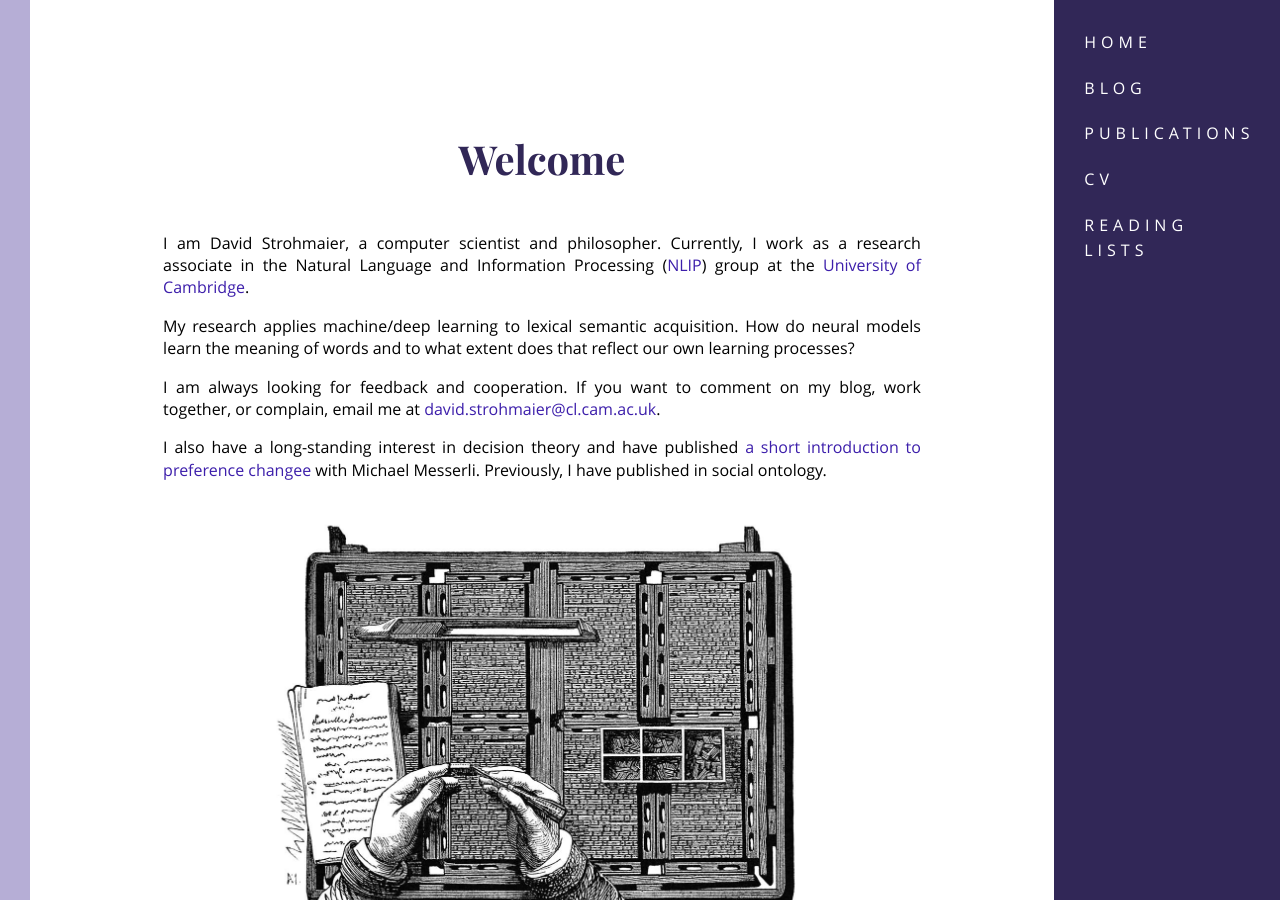
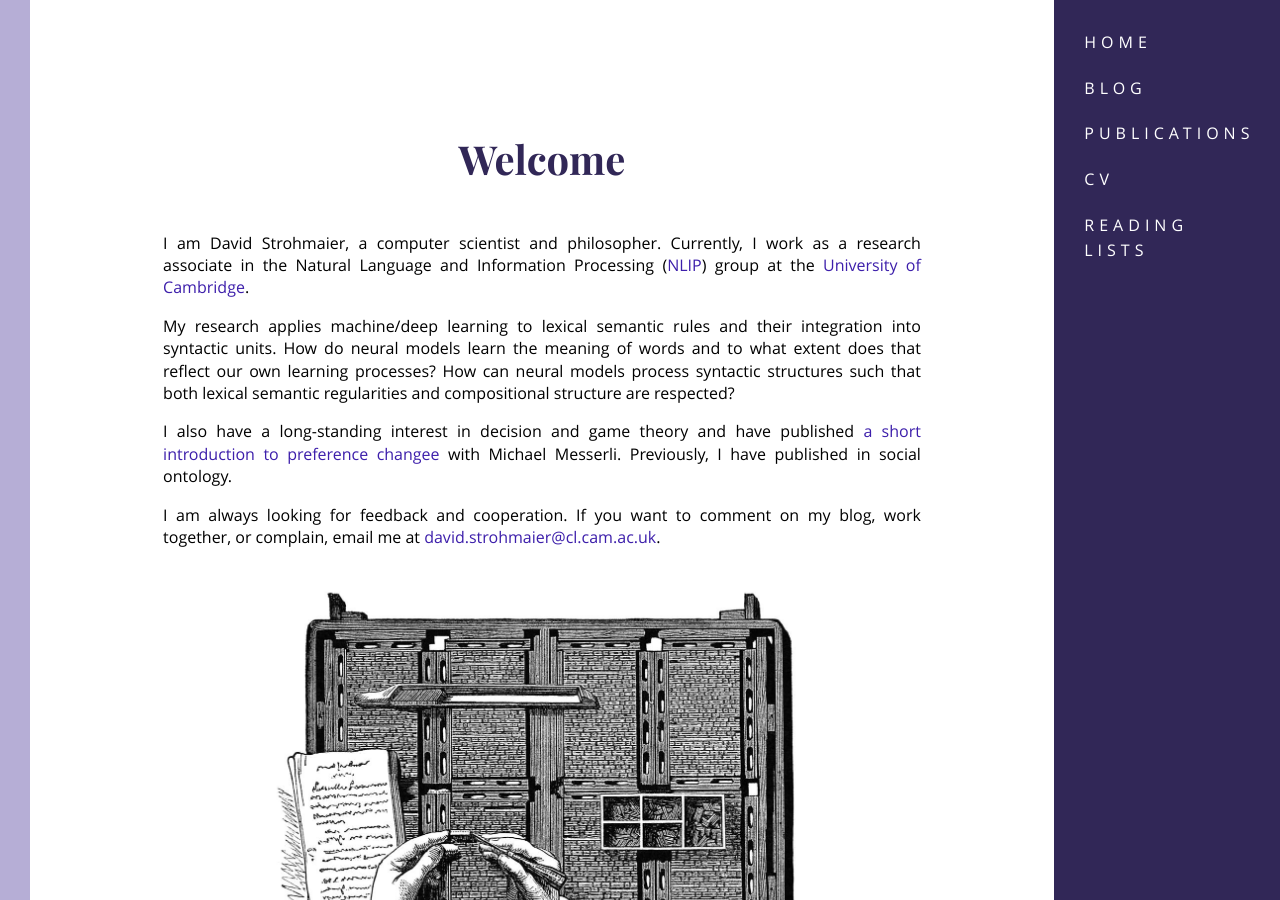
Before and after one commit to dstrohmaier/dstrohmaier.github.io, a Jekyll site: the page built from index.html, in a window 1280 px wide and 900 px high. Built offline with Jekyll 4.4.1, drawn with Linux system fonts in a browser that asks for light colours.

Commit message:
updated books and description of research

```diff
--- a/index.html
+++ b/index.html
@@ -1,18 +1,18 @@
 ---
 layout: default
 title: Home
-updated: 2025-06-07 17:44:29 +0100
+updated: 2026-01-10 13:00:09 +0000
 ---
 
 <h1>Welcome</h1>
 
 <p>I am David Strohmaier, a computer scientist and philosopher. Currently, I work as a research associate in the Natural Language and Information Processing (<a href="http://www.cl.cam.ac.uk/research/nl/">NLIP</a>) group at the <a href="https://cam.ac.uk">University of Cambridge</a>.</p>
 
-<p>My research applies machine/deep learning to lexical semantic acquisition. How do neural models learn the meaning of words and to what extent does that reflect our own learning processes?</p>
+<p>My research applies machine/deep learning to lexical semantic rules and their integration into syntactic units. How do neural models learn the meaning of words and to what extent does that reflect our own learning processes? How can neural models process syntactic structures such that both lexical semantic regularities and compositional structure are respected?</p>
+
+<p>I also have a long-standing interest in decision and game theory and have published <a href="https://doi.org/10.1017/9781009181860">a short introduction to preference changee</a> with Michael Messerli. Previously, I have published in social ontology.</p>
 
 <p>I am always looking for feedback and cooperation. If you want to comment on my blog, work together, or complain, email me at <a href="mailto:{{site.email}}">{{ site.email }}</a>.</p>
-
-<p>I also have a long-standing interest in decision theory and have published <a href="https://doi.org/10.1017/9781009181860">a short introduction to preference changee</a> with Michael Messerli. Previously, I have published in social ontology.</p>
 
 <p><img src="/assets/images/printing.jpg" alt="Illustration of typesetting"/></p>
 
```
Also changed, not shown: lists/_posts/2025-01-18-Books-2025.md (+6 -1 lines).
